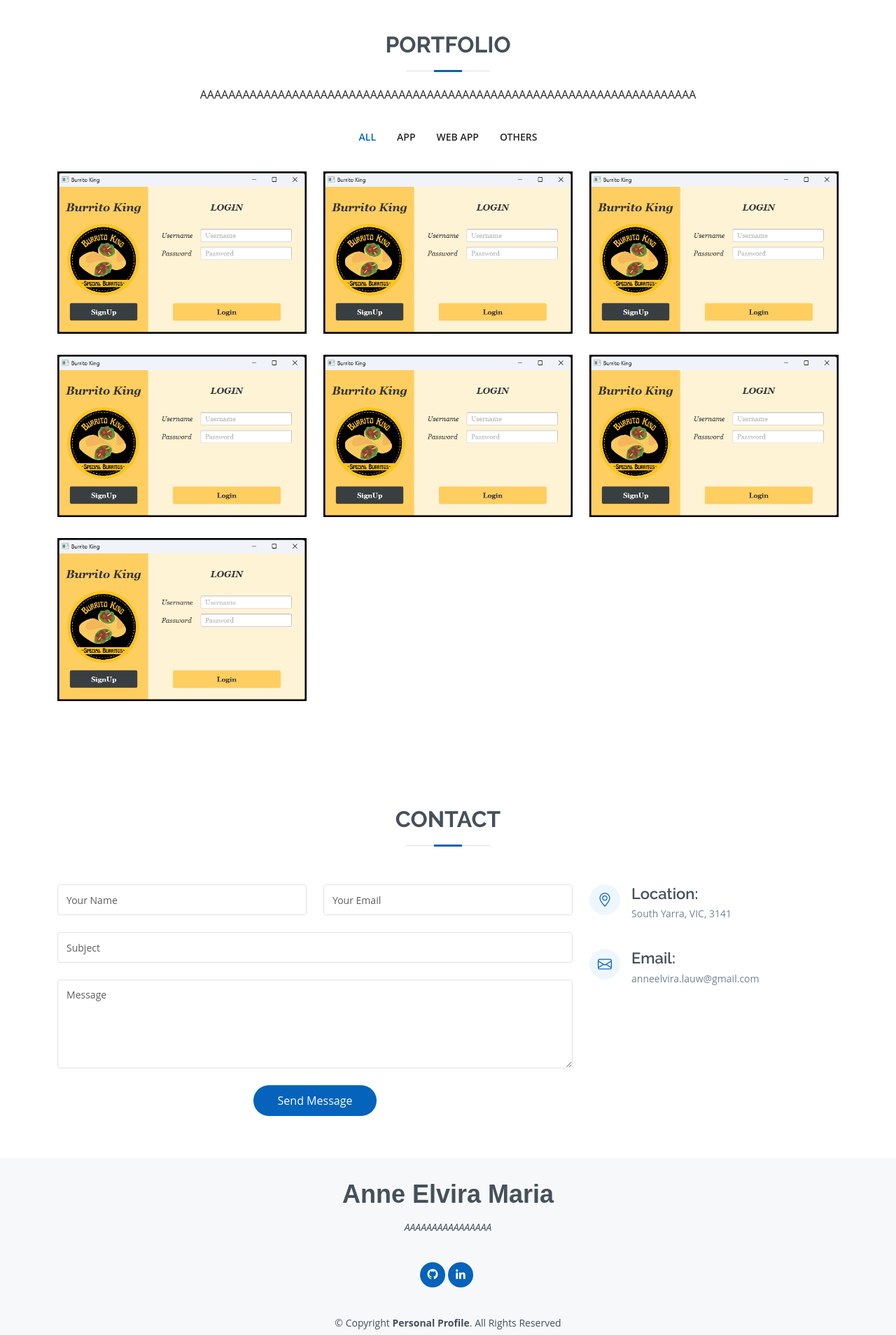
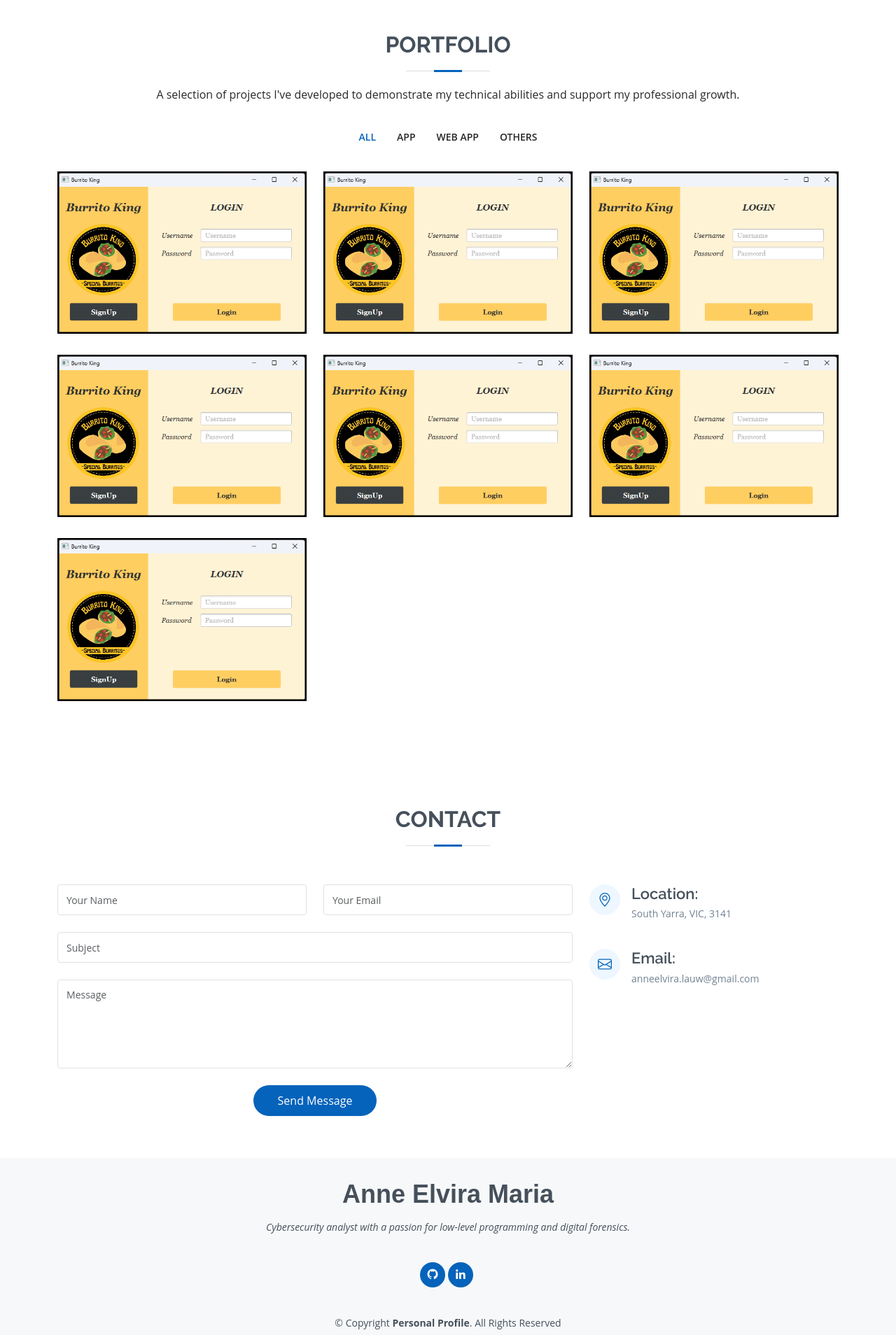
Before and after one commit to anneelv/anneelvira-portfolio, a Next.js app in the folder personal-portfolio/: page / in a window 1280 px wide. Shown: the part 3000-4908 px from the top of the page at 70% size. Built offline with nearby package versions, Linux system fonts and the light colour scheme.

Commit message:
Adjust some description

```diff
--- a/personal-portfolio/src/app/components/Footer.tsx
+++ b/personal-portfolio/src/app/components/Footer.tsx
@@ -6,7 +6,10 @@ export default function Footer() {
     <footer id="footer">
       <div className="container">
         <h3>Anne Elvira Maria</h3>
-        <p>AAAAAAAAAAAAAAAA</p>
+        <p>
+          Cybersecurity analyst with a passion for low-level programming and
+          digital forensics.
+        </p>
         <div className="social-links">
           <a href="#" className="github">
             <i className="bx bxl-github"></i>
--- a/personal-portfolio/src/app/sections/Portfolio.tsx
+++ b/personal-portfolio/src/app/sections/Portfolio.tsx
@@ -48,7 +48,7 @@ export default function Portfolio() {
       <div className="container">
         <SectionTitle
           title="Portfolio"
-          brief="AAAAAAAAAAAAAAAAAAAAAAAAAAAAAAAAAAAAAAAAAAAAAAAAAAAAAAAAAAAAAAAAAAAAAA"
+          brief="A selection of projects I've developed to demonstrate my technical abilities and support my professional growth."
         />
 
         <div className="row">
```
